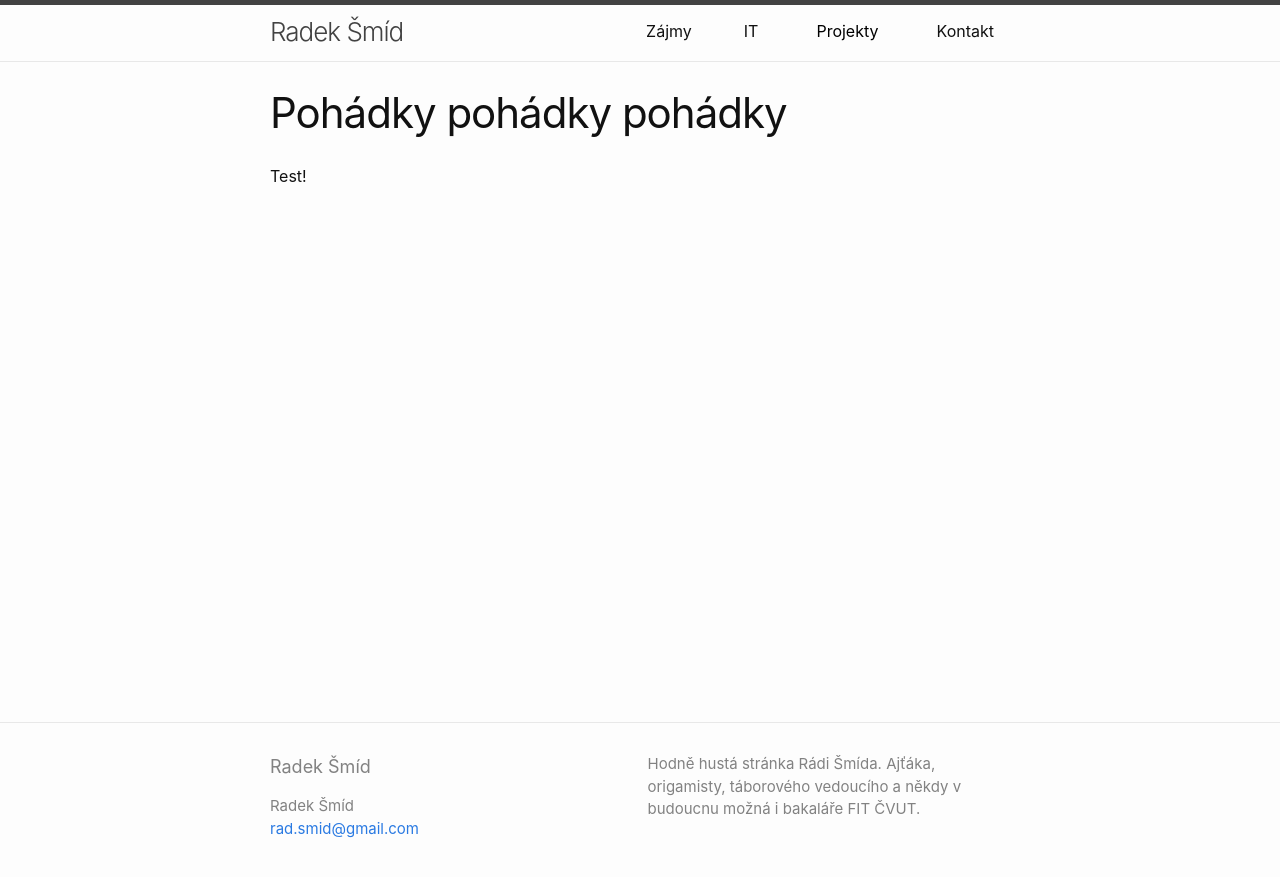
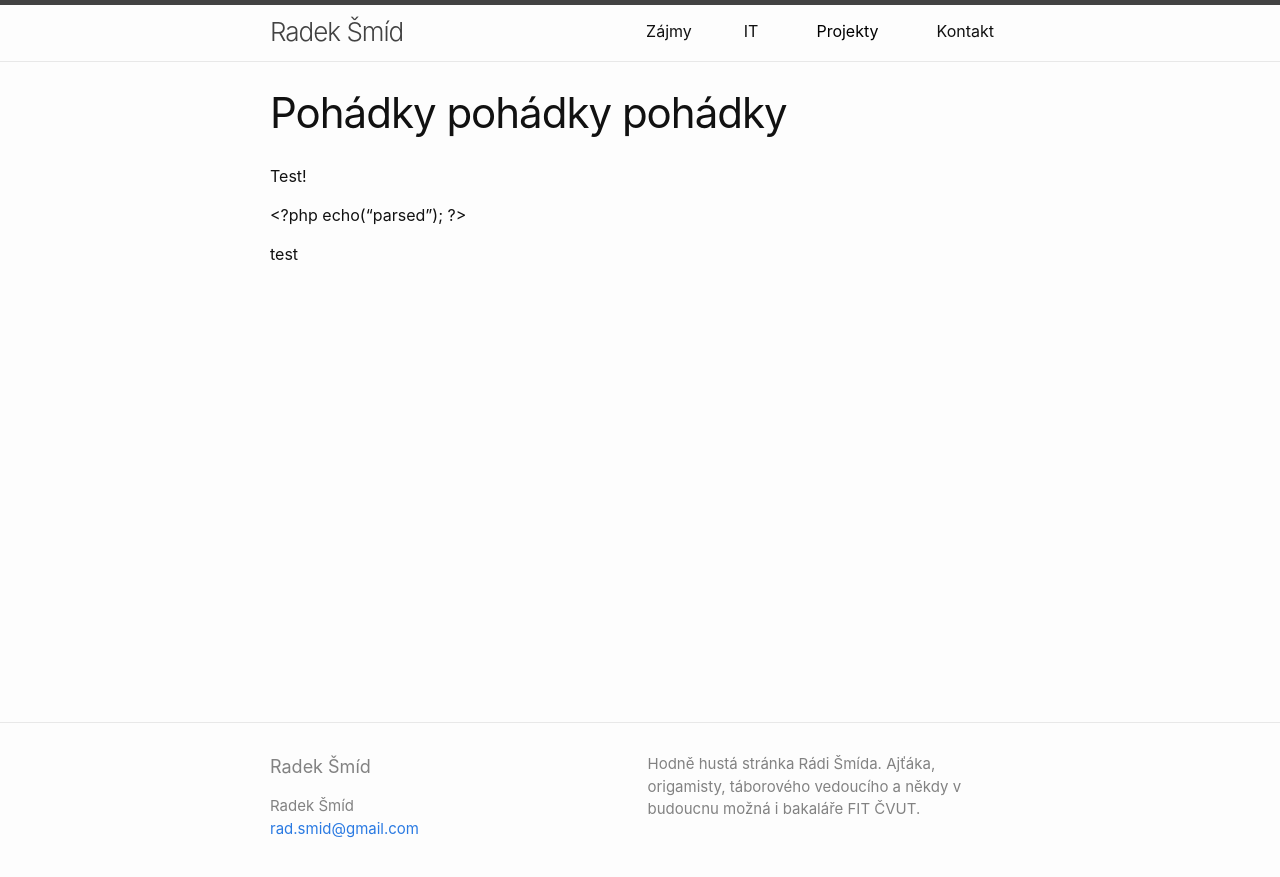
Before and after one commit to Smidra/rada.smid.io-site, a Jekyll site: the page built from ppp.md, in a window 1280 px wide. Shown: the top 877 px of the page. Built offline with Jekyll 4.4.1, drawn with Linux system fonts in a browser that asks for light colours.

Commit message:
trying php

```diff
--- a/ppp.md
+++ b/ppp.md
@@ -5,3 +5,7 @@ permalink: /ppp/
 ---
 
 Test!
+
+{% raw %}<?php echo("parsed"); ?>{% endraw %}
+
+test
```
